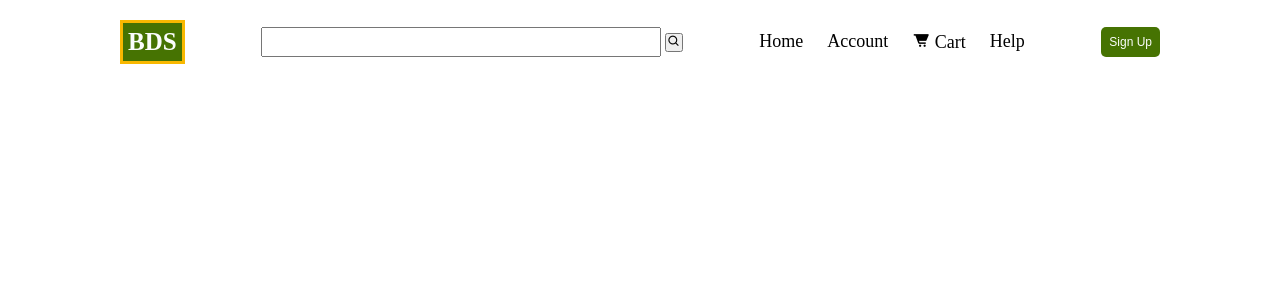
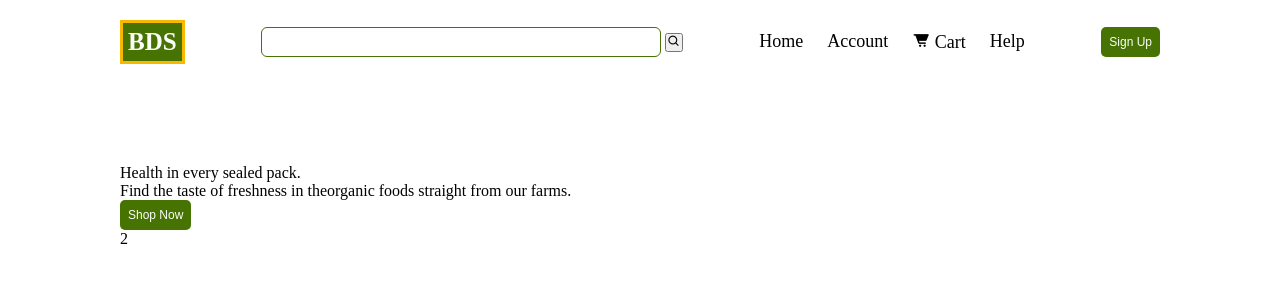
Before and after one commit to earlmorningstar/High-Fidelity, a plain HTML site: page index.html in a window 1280 px wide. Drawn offline with nearby package versions, Linux system fonts and the light colour scheme.

Commit message:
Update 2

```diff
--- a/index.html
+++ b/index.html
@@ -32,6 +32,21 @@
           <button class="sign-up-btn" type="submit">Sign Up</button>
         </div>
       </nav>
+
+      <div class="header">
+        <div>
+          <div>Health in every sealed pack.</div>
+          <div>
+            Find the taste of freshness in theorganic foods straight from our
+            farms.
+          </div>
+          <div>
+            <button class="sign-up-btn" type="submit">Shop Now</button>
+          </div>
+        </div>
+
+        <div>2</div>
+      </div>
     </div>
   </body>
 </html>
--- a/style.css
+++ b/style.css
@@ -29,14 +29,17 @@ body {
 }
 
 .search-bar {
-  /* outline: #467302; */
+  border: 1.5px solid #467302;
+  border-radius: 6px;
+  outline: #467302;
   width: 400px;
   height: 30px;
 }
 
 .search-bar:focus {
-  border: 2px solid #467302;
-  border-radius: 4px;
+    border: 1.5px solid #467302;
+    border-color: #3b6102;
+    border-radius: 6px;
 }
 
 .nav-list {
@@ -66,3 +69,7 @@ body {
   background: #3b6102;
   transition: all 0.2s ease-in-out;
 }
+
+.header {
+    margin-top: 100px;
+}
```
